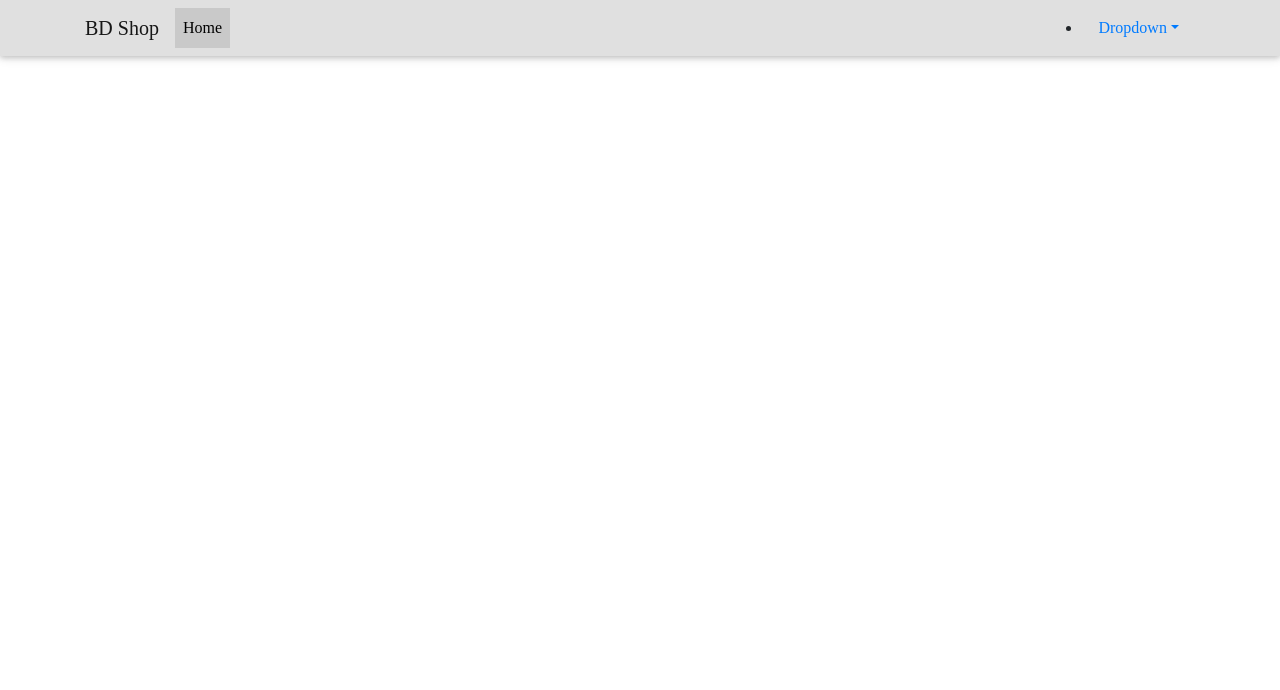
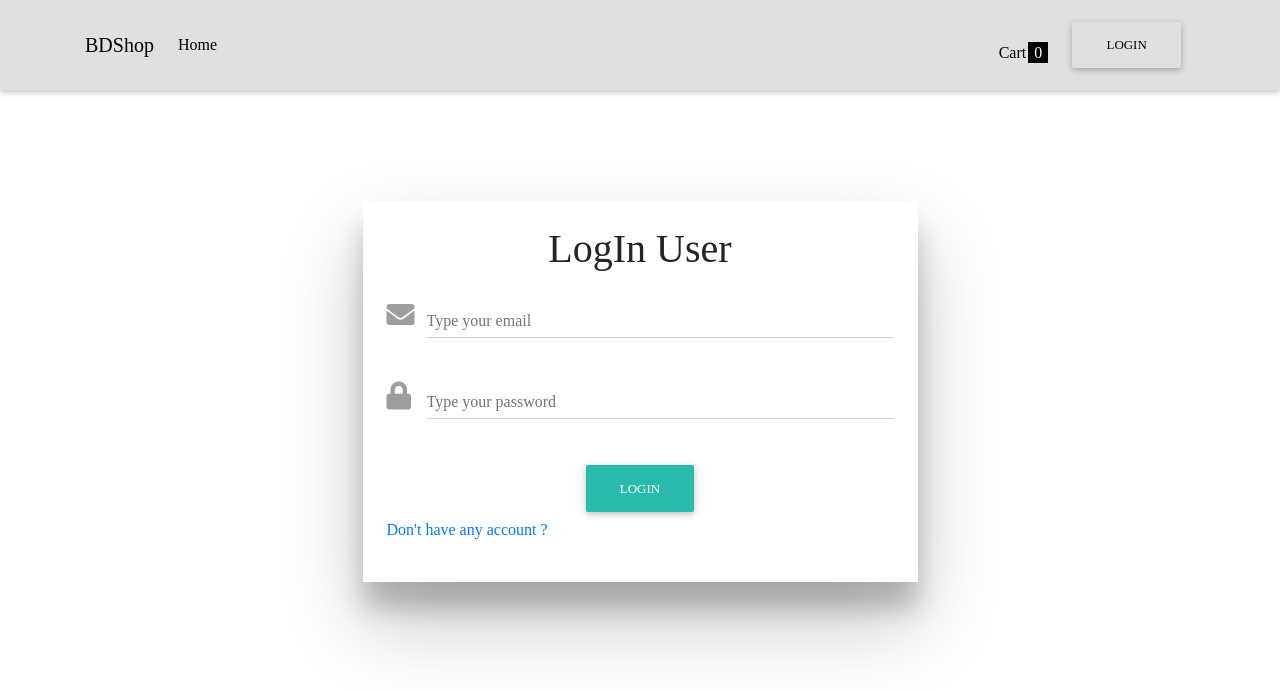
Before and after one commit to rifat-dev/BDshop-mernstack, a React (Create React App) app in the folder client/: page /login in a window 1280 px wide. Shown: the top 690 px of the page. Built offline with nearby package versions, Linux system fonts and the light colour scheme; a web font is replaced by a local one; what react-alert-template-basic would draw is missing.

Commit message:
navbar add

```diff
--- a/client/src/App.js
+++ b/client/src/App.js
@@ -8,9 +8,10 @@ import NavBar from './components/layouts/Header/NavBar'
 function App() {
   return (
     <div className="App">
+
       <Router>
+        <NavBar />
         <Switch>
-          <NavBar />
           <div className="container">
             <Route path='/' component={Home} exact />
             <Route path='/login' component={Login} exact />
--- a/client/src/components/layouts/Header/NavBar.jsx
+++ b/client/src/components/layouts/Header/NavBar.jsx
@@ -1,42 +1,87 @@
+import { Link } from 'react-router-dom'
+import { useDispatch, useSelector } from 'react-redux'
+import { useAlert } from 'react-alert'
+import './nav.css'
 
+import { userLogout } from '../../../store/actions/authActions'
 
 const NavBar = () => {
+    const { isAuthenticated, user } = useSelector(state => state.auth)
+    const dispatch = useDispatch()
+    const alert = useAlert()
+
+    const logoutHandeler = () => {
+        dispatch(userLogout())
+        alert.success("User Logged Out Successfully")
+    }
     return (
+        <nav class="navbar navbar-expand-lg navbar-light bg-light">
 
-        <nav className="navbar navbar-expand-lg navbar-light bg-light">
-            <div className="container" >
-                <a className="navbar-brand" href="#">BD Shop</a>
-                <button className="navbar-toggler" type="button" data-toggle="collapse" data-target="#navbarContent" aria-controls="navbarSupportedContent" aria-expanded="false" aria-label="Toggle navigation">
-                    <span className="navbar-toggler-icon"></span>
+            <div className="container">
+                <Link to='/' style={{ color: 'black' }} >
+                    <a class="navbar-brand"  >BDShop</a>
+                </Link>
+                <button class="navbar-toggler" type="button" data-toggle="collapse" data-target="#navbarContent" aria-controls="navbarSupportedContent" aria-expanded="false" aria-label="Toggle navigation">
+                    <span class="navbar-toggler-icon"></span>
                 </button>
 
-                <div className="collapse navbar-collapse" id="navbarContent">
-                    <ul className="navbar-nav mr-auto">
-                        <li className="nav-item active">
-                            <a className="nav-link" href="#">Home <span class="sr-only">(current)</span></a>
+                <div class="collapse navbar-collapse" id="navbarContent">
+                    <ul class="navbar-nav mr-auto">
+                        <li class="nav-item active">
+                            <Link to='/' >
+                                <a class="nav-link">Home <span class="sr-only">(current)</span></a>
+                            </Link>
                         </li>
                     </ul>
 
 
-                    {/* <form class="form-inline my-2 my-lg-0">
-                        <input class="form-control mr-sm-2" type="search" placeholder="Search" aria-label="Search" />
-                        <button class="btn btn-outline-success my-2 my-sm-0" type="submit">Search</button>
-                    </form> */}
-                    <ul className=" my-lg-0" >
-                        <li className="nav-item dropdown">
-                            <a className="nav-link dropdown-toggle" href="#" id="navbarDropdown" role="button" data-toggle="dropdown" aria-haspopup="true" aria-expanded="false">
-                                Dropdown
-                            </a>
-                            <div className="dropdown-menu" aria-labelledby="navbarDropdown">
-                                <a className="dropdown-item" href="#">Action</a>
-                                <a className="dropdown-item" href="#">Another action</a>
-                                <div className="dropdown-divider"></div>
-                                <a className="dropdown-item" href="#">Something else here</a>
-                            </div>
-                        </li>
-                    </ul>
+                    <div className="my-lg-0" >
+                        <ul class="navbar-nav">
+                            {isAuthenticated && (
+                                <li class="nav-item dropdown">
+                                    <a class="nav-link dropdown-toggle" href="#" id="navbarDropdown" role="button" data-toggle="dropdown" aria-haspopup="true" aria-expanded="false">
+                                        <img
+                                            src={user.avatar.url && user.avatar.url}
+                                            alt="profile"
+                                            className="avatar  rounded-circle"
+                                        />
+                                        {user.name && user.name}
+                                    </a>
+                                    <div class="dropdown-menu" aria-labelledby="navbarDropdown">
+                                        {user && user.roal === "admin" && (
+                                            <Link to="/dashbord" class="dropdown-item" >Dashbord</Link>
+                                        )}
+                                        <Link to="/profile" class="dropdown-item" >Profile</Link>
+                                        <Link
+                                            to="/"
+                                            class="dropdown-item text-danger"
+                                            onClick={e => logoutHandeler()}
+                                        >Logout</Link>
+                                    </div>
+                                </li>
+                            )}
+                            <Link className="nav-item mt-3" to="/cart" >
+                                <a className="nav-link">
+                                    Cart
+                                    <span className="cart-num"  >{0}</span>
+                                </a>
+                            </Link>
+                        </ul>
+                    </div>
+                    {!isAuthenticated && (
+                        <ul class="navbar-nav">
+                            <li className="nav-item" >
+                                <Link to="/login" >
+                                    <a className="nav-link">
+                                        <button className="btn " >LogIn</button>
+                                    </a>
+                                </Link>
+                            </li>
+                        </ul>
+                    )}
                 </div>
             </div>
+
         </nav>
     );
 }
--- a/client/src/components/layouts/Header/nav.css
+++ b/client/src/components/layouts/Header/nav.css
@@ -0,0 +1,6 @@
+.cart-num {
+    margin: 2px;
+    padding: 2px 6px;
+    background-color: black;
+    color: white;
+}
--- a/client/src/store/actions/authActions.js
+++ b/client/src/store/actions/authActions.js
@@ -7,7 +7,10 @@ import {
     CLEAR_ERROR,
     LOGIN_USER_FAIL,
     LOGIN_USER_REQUEST,
-    LOGIN_USER_SUCCESS
+    LOGIN_USER_SUCCESS,
+    LOGOUT_USER_REQUEST,
+    LOGOUT_USER_SUCCESS,
+    LOGOUT_USER_FAIL
 } from '../Types/authType'
 
 
@@ -54,6 +57,24 @@ export const userLogin = (email, password) => async(dispatch) => {
     }
 }
 
+export const userLogout = () => async(dispatch) => {
+    try {
+        dispatch({ type: LOGOUT_USER_REQUEST })
+
+        await axios.get('/api/user/logout')
+
+        dispatch({
+            type: LOGOUT_USER_SUCCESS
+        })
+
+    } catch (e) {
+        dispatch({
+            type: LOGOUT_USER_FAIL,
+            payload: e.response.data.message
+        })
+    }
+
+}
 export const clearError = () => dispatch => {
     dispatch({ type: CLEAR_ERROR })
 }
```
